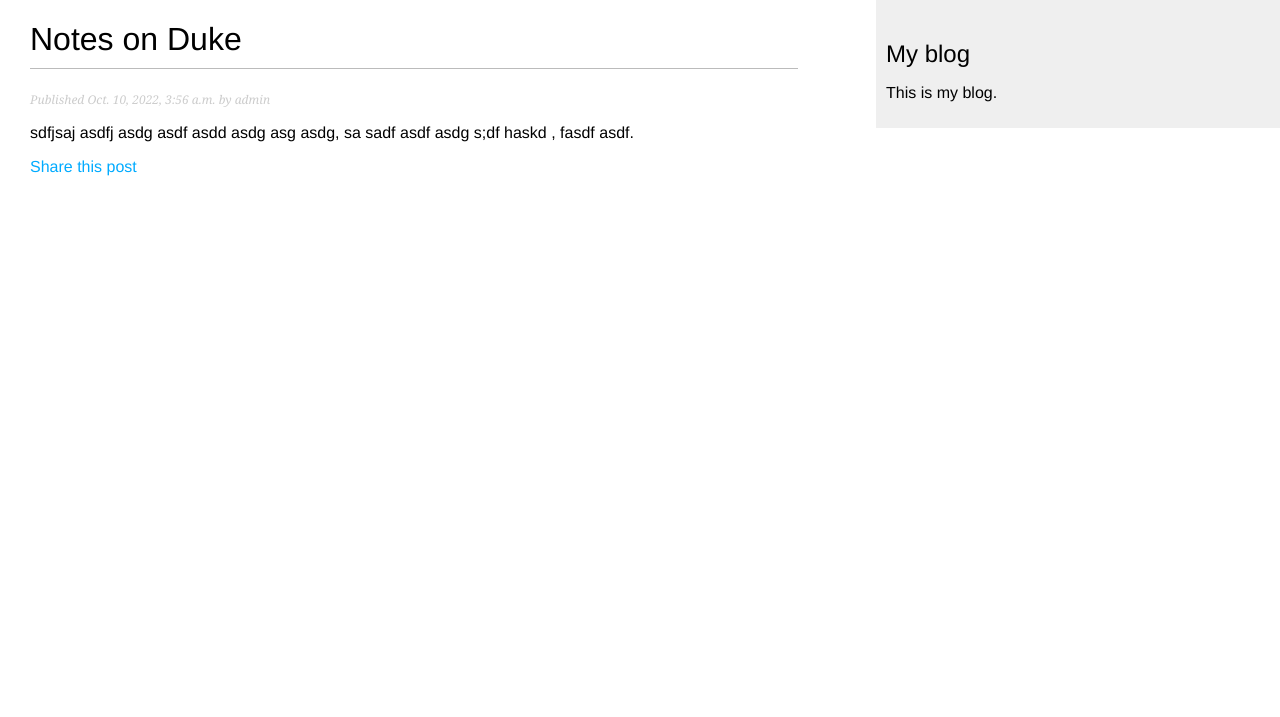
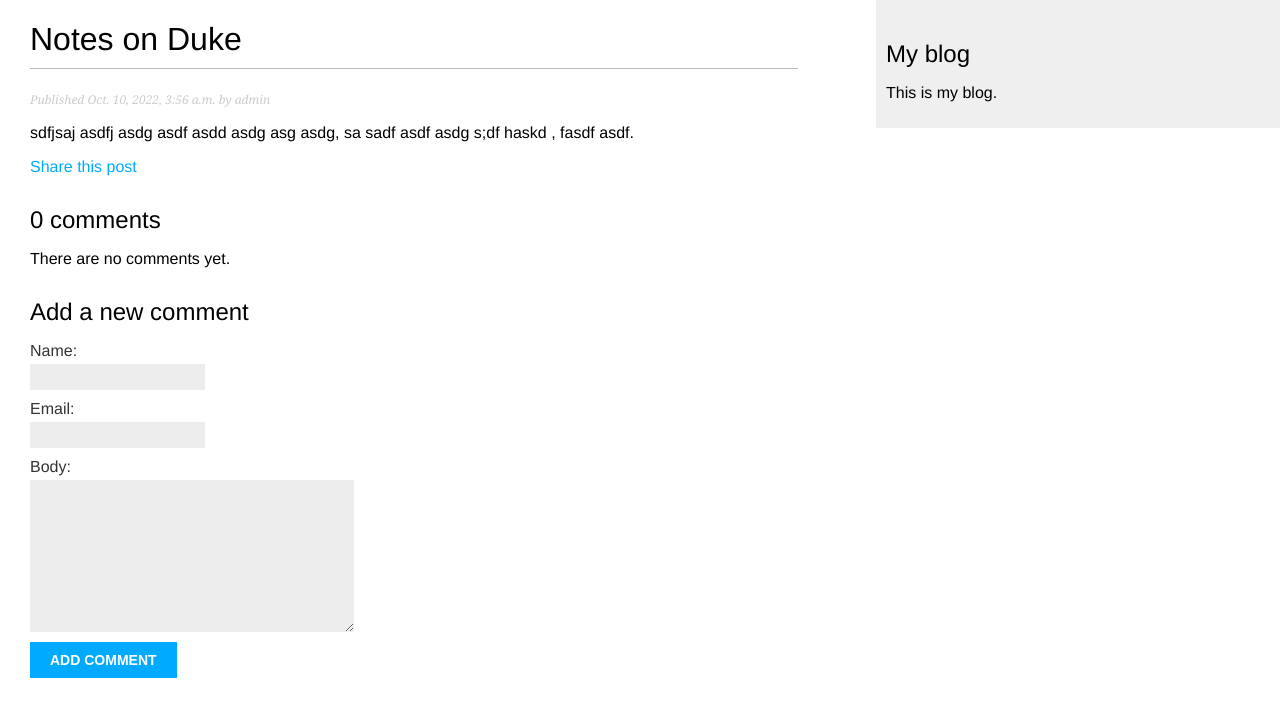
Before and after one commit to deanjingshui/django3_by_example, a Django app: a page that uses Chaptor01/mysite/blog/templates/blog/post/detail.html in a window 1280 px wide. Shown: the top 717 px of the page. Run offline with Django 3.2, Linux system fonts and the light colour scheme; data comes from the database, SQL or seed files in the repository; both versions use the stored data as it was after the commit.

Commit message:
add comments function

```diff
--- a/Chaptor01/mysite/blog/forms.py
+++ b/Chaptor01/mysite/blog/forms.py
@@ -1,4 +1,5 @@
 from django import forms
+from .models import Comment
 
 
 class EmailPostForm(forms.Form):
@@ -7,3 +8,9 @@ class EmailPostForm(forms.Form):
     to = forms.EmailField()
     comments = forms.CharField(required=False,
                                widget=forms.Textarea)
+
+
+class CommentForm(forms.ModelForm):
+    class Meta:
+        model = Comment
+        fields = ('name', 'email', 'body')
--- a/Chaptor01/mysite/blog/models.py
+++ b/Chaptor01/mysite/blog/models.py
@@ -42,3 +42,21 @@ class Post(models.Model):
                        args=[self.publish.year,
                              self.publish.month,
                              self.publish.day, self.slug])
+
+
+class Comment(models.Model):
+    post = models.ForeignKey(Post,
+                             on_delete=models.CASCADE,
+                             related_name='comments')
+    name = models.CharField(max_length=80)
+    email = models.EmailField()
+    body = models.TextField()
+    created = models.DateTimeField(auto_now_add=True)
+    updated = models.DateTimeField(auto_now=True)
+    active = models.BooleanField(default=True)
+
+    class Meta:
+        ordering = ('created',)
+
+    def __str__(self):
+        return f'Comment by {self.name} on {self.post}'
--- a/Chaptor01/mysite/blog/templates/blog/post/detail.html
+++ b/Chaptor01/mysite/blog/templates/blog/post/detail.html
@@ -13,4 +13,30 @@
             Share this post
         </a>
     </p>
+    {% with comments.count as total_comments %}
+        <h2>
+            {{ total_comments }} comment{{ total_comments|pluralize }}
+        </h2>
+    {% endwith %}
+    {% for comment in comments %}
+        <div class="comment">
+            <p class="info">
+                Comment {{ forloop.counter }} by {{ comment.name }}
+                {{ comment.created }}
+            </p>
+            {{ comment.body|linebreaks }}
+        </div>
+    {% empty %}
+        <p>There are no comments yet.</p>
+    {% endfor %}
+    {% if new_comment %}
+        <h2>Your comment has been added.</h2>
+    {% else %}
+        <h2>Add a new comment</h2>
+        <form method="post">
+            {{ comment_form.as_p }}
+            {% csrf_token %}
+            <p><input type="submit" value="Add comment"></p>
+        </form>
+    {% endif %}
 {% endblock %}
--- a/Chaptor01/mysite/blog/views.py
+++ b/Chaptor01/mysite/blog/views.py
@@ -1,8 +1,8 @@
 from django.shortcuts import render, get_object_or_404
 from django.core.paginator import Paginator, EmptyPage, PageNotAnInteger
 from django.views.generic import ListView
-from .models import Post
-from .forms import EmailPostForm
+from .models import Post, Comment
+from .forms import EmailPostForm, CommentForm
 from django.core.mail import send_mail
 
 
@@ -34,9 +34,25 @@ def post_detail(request, year, month, day, post):
                              publish__year=year,
                              publish__month=month,
                              publish__day=day)
+    comments = post.comments.filter(active=True)
+
+    new_comment = None
+
+    if request.method == "POST":
+        comment_form = CommentForm(data=request.POST)
+        if comment_form.is_valid():
+            new_comment = comment_form.save(commit=False)
+            new_comment.post = post
+            new_comment.save()
+    else:
+        comment_form = CommentForm()
+
     return render(request,
                   'blog/post/detail.html',
-                  {'post': post})
+                  {'post': post,
+                   'comments': comments,
+                   'new_comment': new_comment,
+                   'comment_form': comment_form})
 
 
 def post_share(request, post_id):
```
Also changed, not shown: Chaptor01/mysite/blog/admin.py (+8 -1 lines), Chaptor01/mysite/blog/migrations/0003_comment.py (added), Chaptor01/mysite/db.sqlite3.
